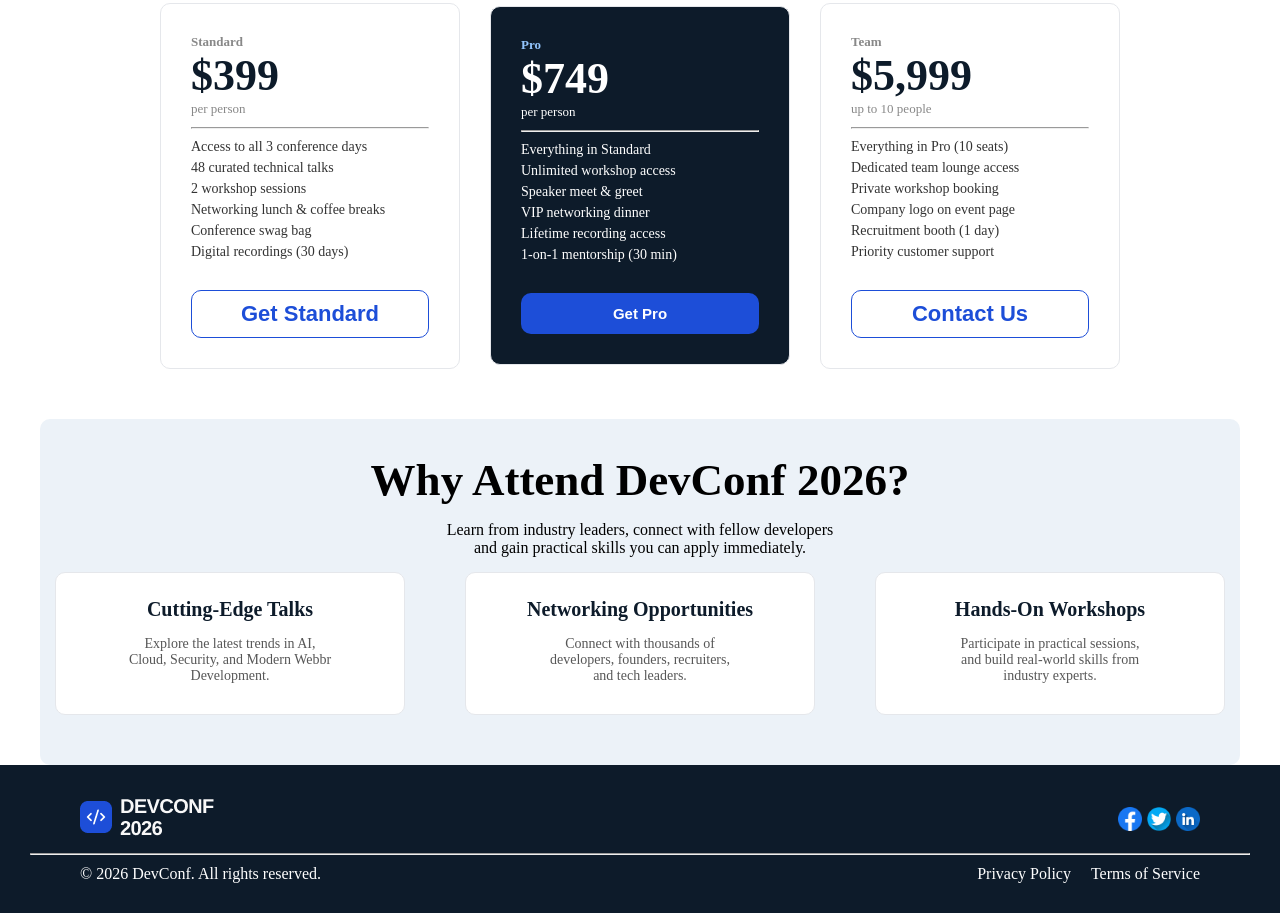
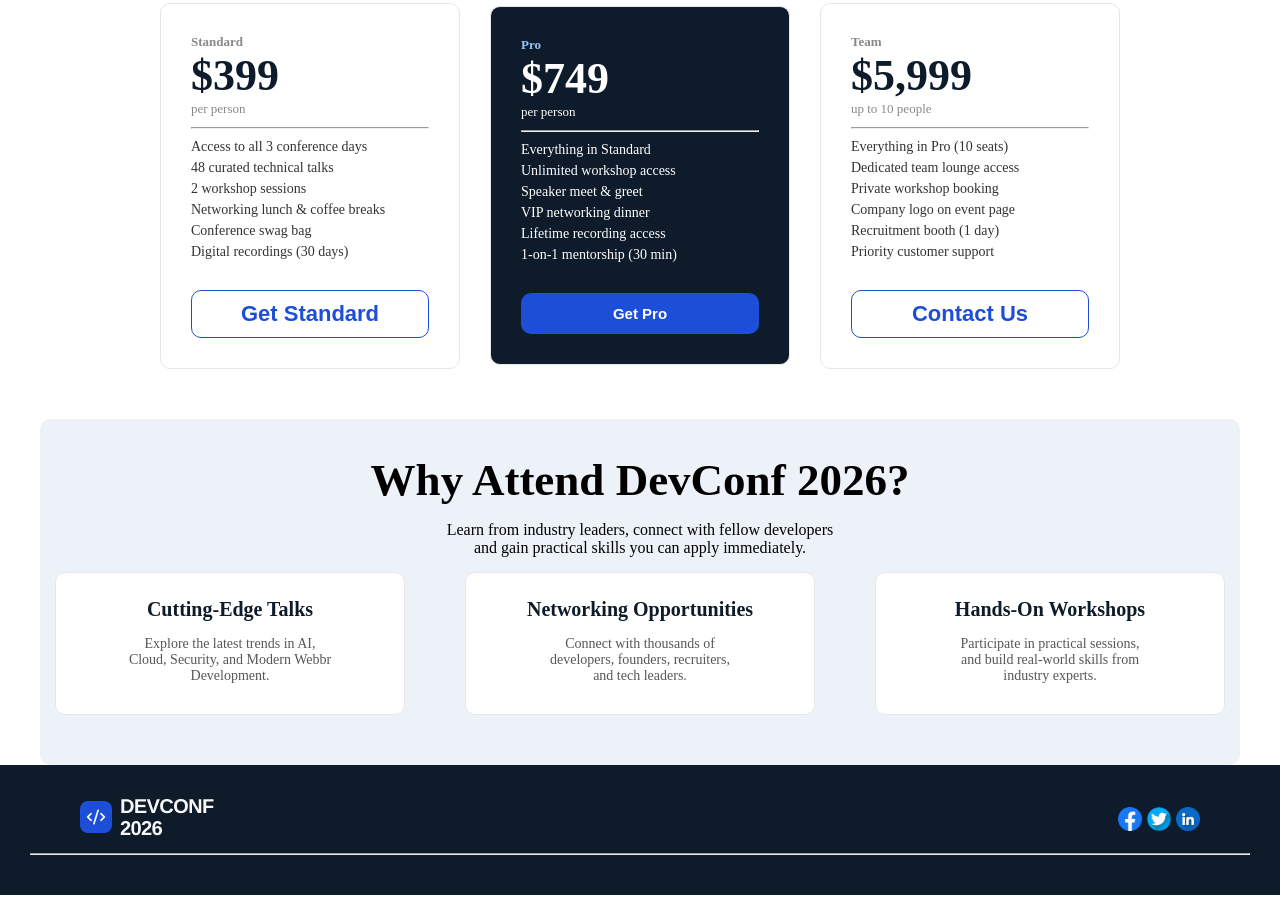
Before and after one commit to sm-abid-hasan/Assignment-1, a plain HTML site: page index.html in a window 1280 px wide. Shown: the part 1648-2561 px from the top of the page. Drawn offline with Linux system fonts and the light colour scheme.

Commit message:
Footer section solved

```diff
--- a/index.html
+++ b/index.html
@@ -187,13 +187,7 @@
         </div>
 
         <hr>
-        <div class="footer-bottom">
-            <p>© 2026 DevConf. All rights reserved.</p>
-            <div class="policy">
-                <p>Privacy Policy</p>
-                <p>Terms of Service</p>
-            </div>
-        </div>
+
 
     </footer>
 
```
